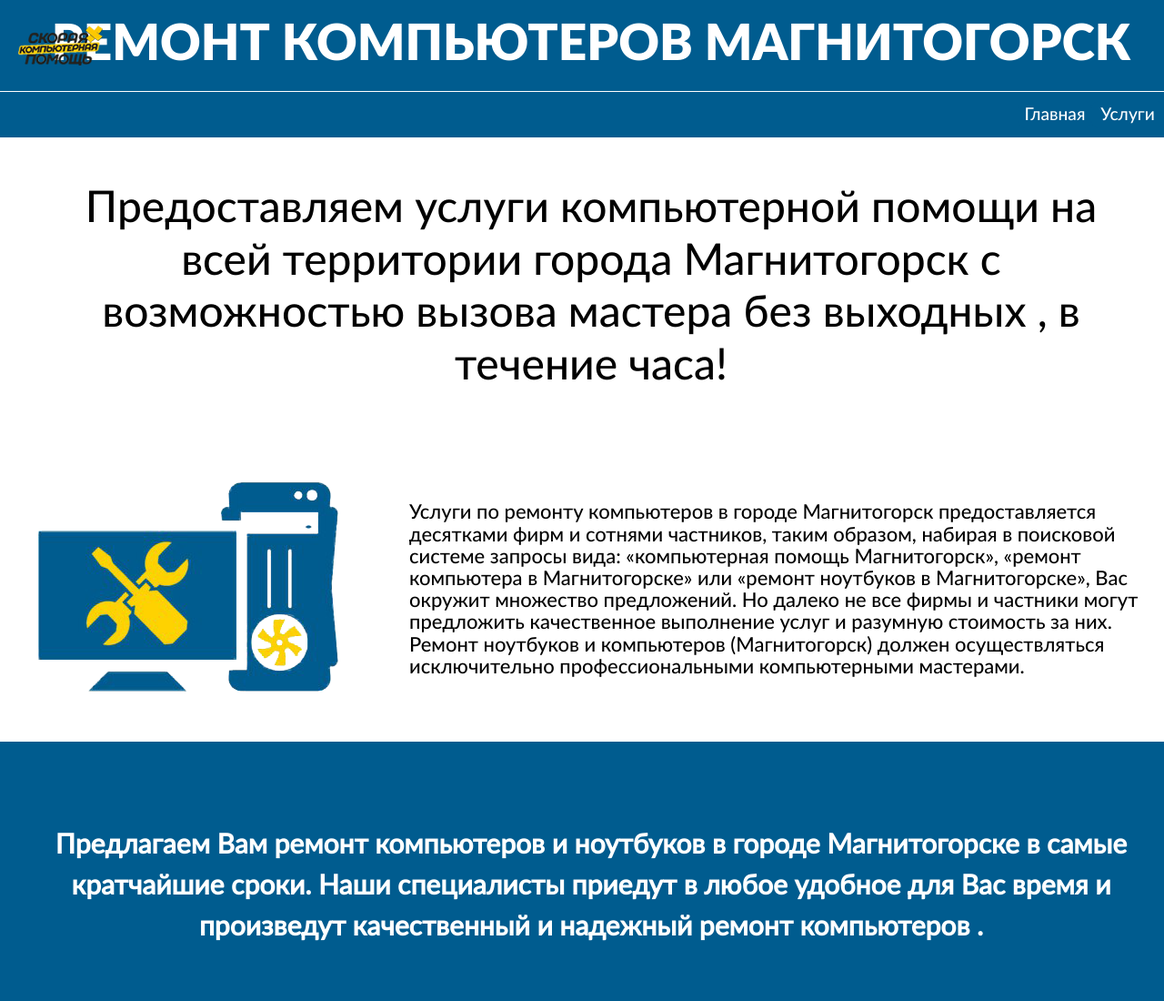
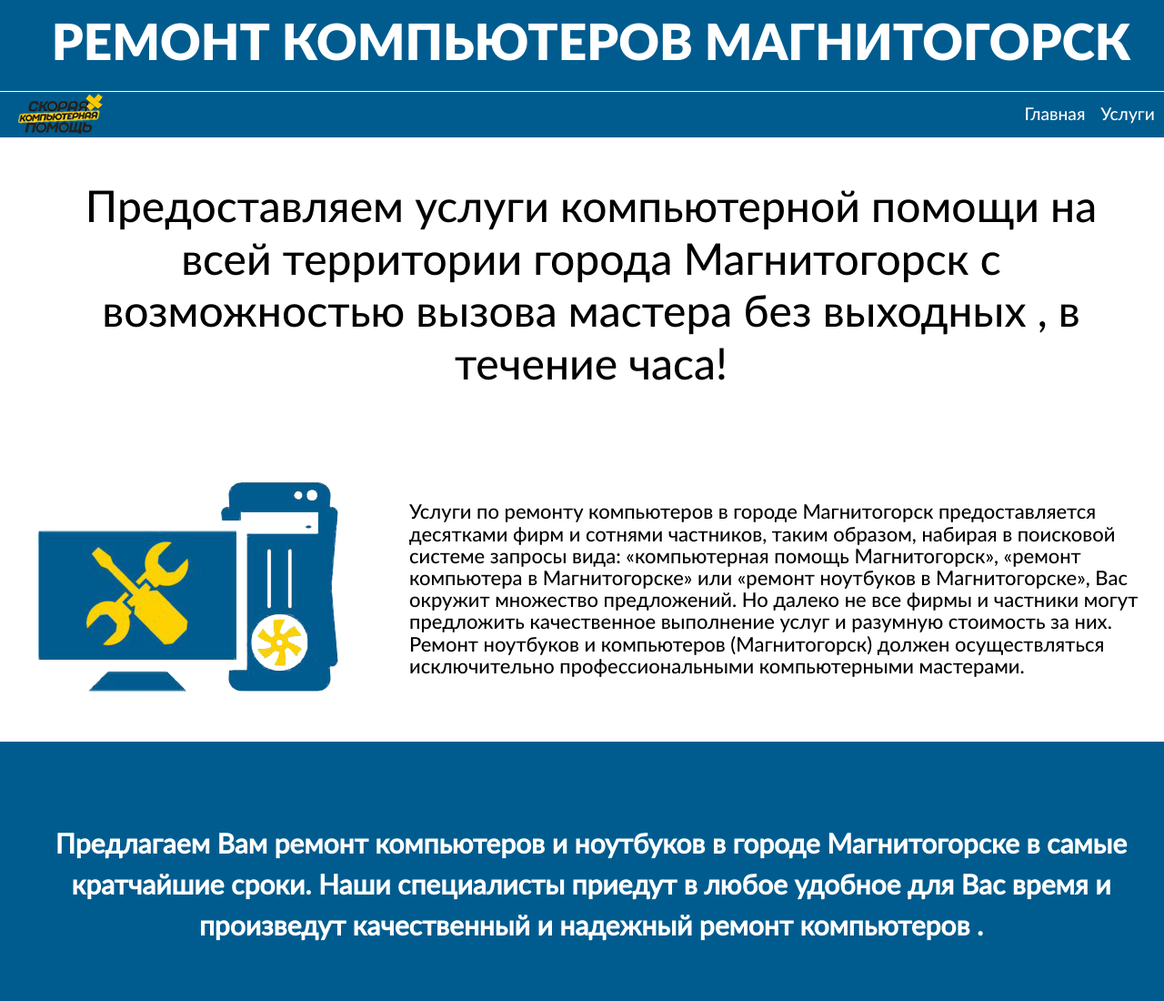
Before and after one commit to xkaifarovx/xkaifarovx.github.io, a plain HTML site: page index.html in a window 1280 px wide. Shown: the top 1100 px of the page at 91% size. Drawn offline with Linux system fonts and the light colour scheme.

Commit message:
Update main.css

```diff
--- a/main.css
+++ b/main.css
@@ -28,7 +28,7 @@ header{display: flex;
        }
 
 .logo{position: absolute;
-      //top: 103px;
+      top: 103px;
       left: 20px;}
 
 .wrapper{display: flex;
```
